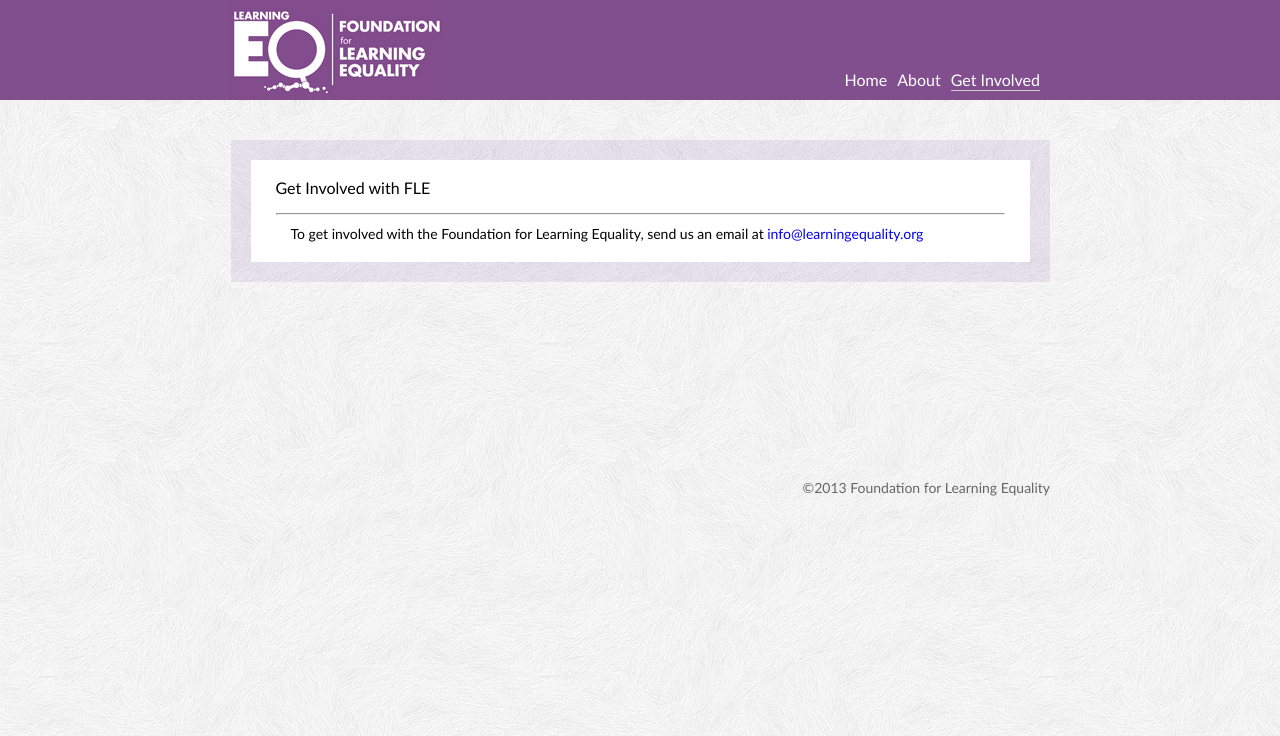
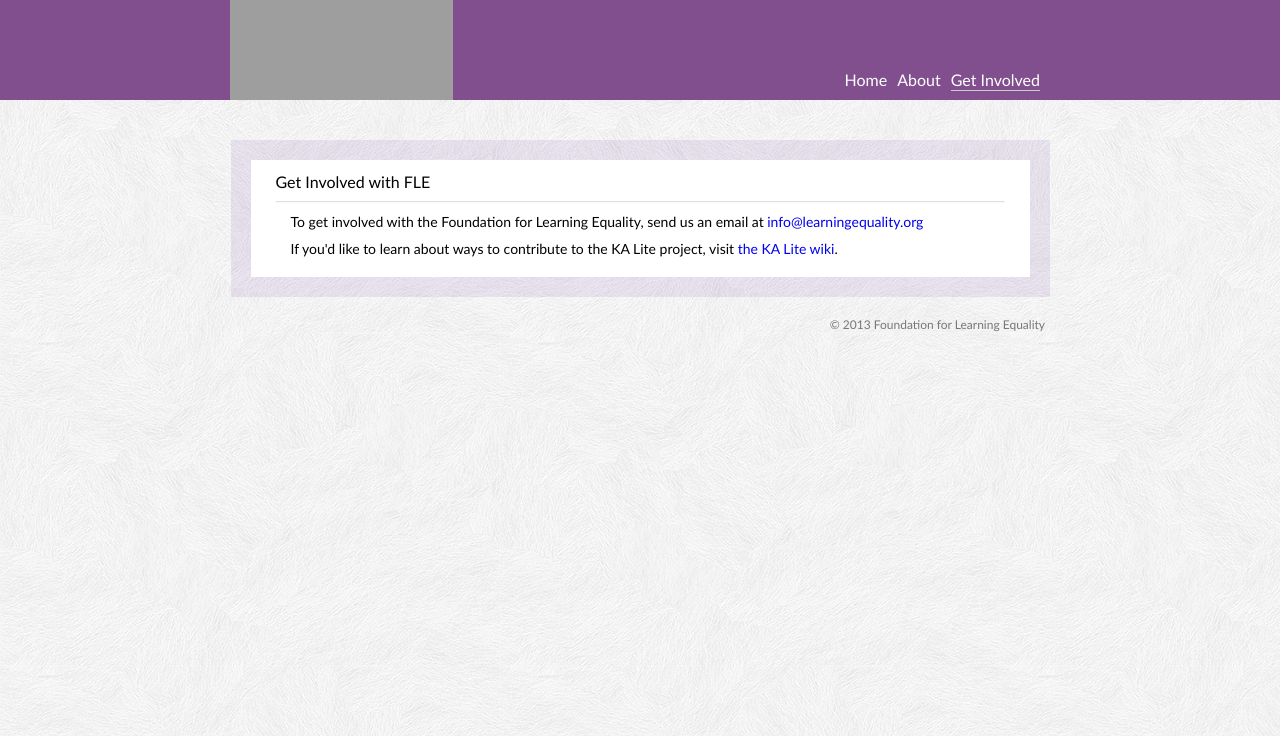
Before and after one commit to ifearcompilererrors/fle-website, a Django app: a page that uses fle_site/templates/base.html in a window 1280 px wide. Shown: the top 736 px of the page. Run offline with Django 3.2, Linux system fonts and the light colour scheme; grey boxes are pictures that could not be loaded.

Commit message:
Styling and layout tweaks.

```diff
--- a/fle_site/templates/about.html
+++ b/fle_site/templates/about.html
@@ -1,4 +1,6 @@
 {% extends 'base.html' %}
+
+{% block title %}About{% endblock title %}
 
 {% block about_nav %}selected{% endblock about_nav %}
 
--- a/fle_site/templates/base.html
+++ b/fle_site/templates/base.html
@@ -3,7 +3,7 @@
 <head>
 	<meta http-equiv="Content-Type" content="text/html; charset=UTF-8">
 	 {% block titletag %}
-	 <title>{% block title %}{{ title }}{% endblock title %}FLE</title>
+	 <title>{% block title %}{{ title }}{% endblock title %} | Foundation for Learning Equality</title>
 	 {% endblock %}
 
 
@@ -16,13 +16,20 @@
     {% block extrahead %}{% endblock extrahead %}
     {% block analytics %}{% endblock analytics %}
 <style>
+
+    html {
+        overflow-y: scroll;
+    }
+
     body {
         /* background image pattern from http://subtlepatterns.com */
         background-image: url("/static/images/subtle_white_feathers.png");
+        background-repeat: repeat-x repeat-y;
 
-        background-repeat: repeat-x repeat-y;
-        background-position: left top;
         margin: 0;
+
+        font-family: Futura, "Trebuchet MS", Arial, sans-serif;
+
     }
 
     a {
@@ -36,10 +43,7 @@
     hr {
         margin-left: 15px;
         margin-right: 15px;
-    }
-
-    p {
-        font-family: Futura, "Trebuchet MS", Arial, sans-serif;
+        opacity: 0.3;
     }
 
     .selected {
@@ -49,7 +53,7 @@
 
 
     .mainlogo {
-    	background-image: url("/static/images/fle-logo.jpg");
+    	background: url("/static/images/fle-prov-logo-small.png");
         background-repeat: no-repeat;
         background-position: left top;
     	height: 100px;
@@ -60,28 +64,20 @@
 
     .header {
         background-image: url("/static/images/purple.png");
-        background-repeat: repeat;
-        background-position: left top;
+        background-repeat: repeat-x repeat-y;
         width: 100%;
         min-width: 837px;
         height: 100px;
     }
 
     .footer {
-        width: 100%;
-        height: 10px;
-        position: relative;
-        top: 300%;
-        left: 0;
-        bottom: 3px;
-        min-width: 837px;
-        font-family: Futura, "Trebuchet MS", Arial, sans-serif;
-        color: #000;
-        font-size: 14px;
+        width: 810px;
+        font-size: 12px;
+        margin: 20px auto;
     }
 
     .footer-legal {
-        color: #666;
+        color: #777;
         text-align: right;
     }
 
@@ -103,7 +99,6 @@
     /* sitewide navigation */
 
     .sitewide-navigation {
-        font-family: Futura, "Trebuchet MS", Arial, sans-serif;
         color: #ffffff;
         font-size: 16px;
         display: inline;
@@ -140,31 +135,27 @@
         margin-left: auto;
         margin-right: auto;
         margin-top: 40px;
-        margin-bottom: 200px;
+        margin-bottom: 20px;
         padding: 20px;
     }
 
     /* text and content styling */
 
     .card-header-text {
+        margin: 10px 0;
         text-indent: 15px;
-        font-family: Futura, "Trebuchet MS", Arial, sans-serif;
-    }
-
-    .small-img {
-        height: 70px;
     }
 
     .card-description-text {
-        font-size: 14px;
+        font-size: 15px;
         width: 340px;
         margin-left: 30px;
-        margin-top: 13px;
+        margin-top: 20px;
     }
 
     .card-text {
-        font-size: 12px;
-        width: 375px;
+        font-size: 11px;
+        width: 350px;
         margin-left: 16px;
         margin-top: 0;
         margin-bottom: 0;
@@ -178,12 +169,8 @@
         margin-bottom: 0;
     }
 
-    .card-cta-text {
-        margin-top: -15px;
-    }
-
     .card-cta-logo {
-        top: 60px;
+        margin-top: 12px;
         margin-bottom: 0;
     }
 
@@ -191,7 +178,6 @@
         background-color: #33cc99;
         height: 50px;
         width: 200px;
-        font-family: Futura, "Trebuchet MS", Arial, sans-serif;
         font-size: 18px;
         color: #ffffff;
         padding: 12px 50px;
@@ -237,7 +223,7 @@
 	{% block body %}{% endblock body %}
 
     <div class="footer">
-        <div class="top-container footer-legal">&copy;2013 Foundation for Learning Equality</div>
+        <div class="footer-legal">&copy; 2013 Foundation for Learning Equality</div>
     </div>
 
 </body>
--- a/fle_site/templates/involved.html
+++ b/fle_site/templates/involved.html
@@ -1,4 +1,6 @@
 {% extends 'base.html' %}
+
+{% block title %}Get involved{% endblock title %}
 
 {% block involved_nav %}selected{% endblock involved_nav %}
 
@@ -9,6 +11,7 @@
         <hr>
         <p class="about-text">To get involved with the Foundation for Learning Equality, send us an email at <a href="mailto:info@learningequality.org">info@learningequality.org</a></p>
 
+        <p class="about-text">If you'd like to learn about ways to contribute to the KA Lite project, visit <a href="http://kalitewiki.learningequality.org/contribute">the KA Lite wiki</a>.</p>
 	</div>
 
 </div>
--- a/fle_site/templates/landing_page.html
+++ b/fle_site/templates/landing_page.html
@@ -1,4 +1,6 @@
 {% extends 'base.html' %}
+
+{% block title %}Home{% endblock title %}
 
 {% block home_nav %}selected{% endblock home_nav %}
 
@@ -11,7 +13,7 @@
             <hr>
             <div class="card-column center">
                 <a href="http://kalite.learningequality.org/">
-                    <img class="small-img card-cta-logo" src="/static/images/ka-black-white.png"/>
+                    <img class="small-img card-cta-logo" src="/static/images/horizontal-logo-small.png"/>
                 </a>
                 <p class="card-cta-text">Only 35% of the world has internet<br/>100% of the world needs education</p>
                 <a class="cta-btn" href="http://kalite.learningequality.org/">Learn More</a>
@@ -21,7 +23,7 @@
                 <ul>
                     <li class="card-text">Bringing the online education revolution to developing countries.</li>
                     <li class="card-text">Synchronize and manage your organization's deployments.</li>
-                    <li class="card-text">Quick installation, minimal system requirements, and simple to use.</li>
+                    <li class="card-text">Quick installation, minimal system requirements, simple to use.</li>
                     <li class="card-text">Students can earn points, teacher can view coach reports.</li>
                     <li class="card-text">Choose which videos to download, and languages for subtitles.</li>
                 </ul>
```
